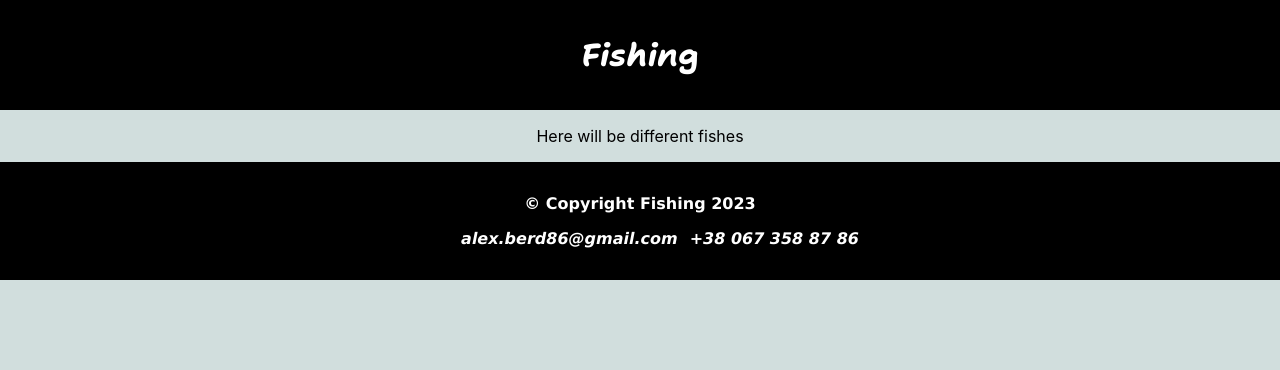
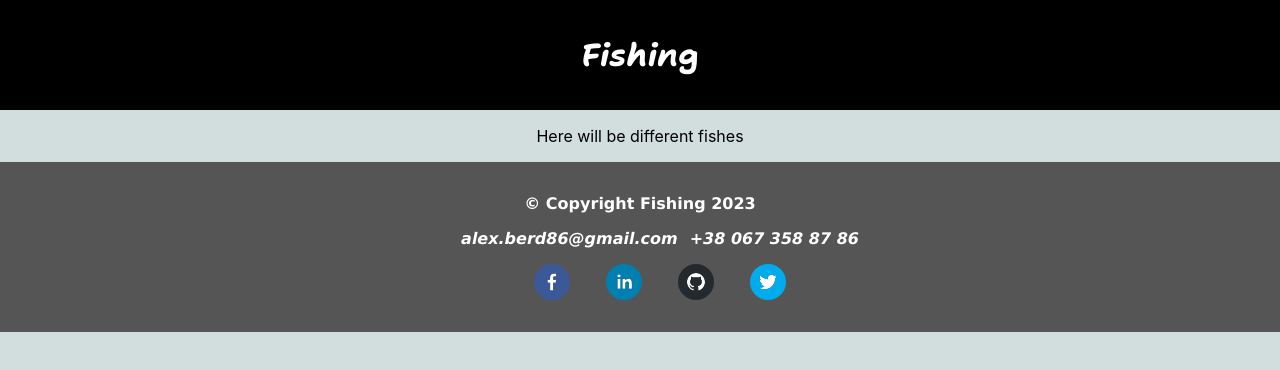
Before and after one commit to Oleksandr-Berd/fishing, a React (Create React App) app in the folder frontend/: page /fishes in a window 1280 px wide. Shown: the top 370 px of the page. Built offline with nearby package versions, Linux system fonts and the light colour scheme.

Commit message:
add soc networks in footer

```diff
--- a/frontend/src/Components/Footer/Footer.jsx
+++ b/frontend/src/Components/Footer/Footer.jsx
@@ -1,3 +1,6 @@
+import { SocialIcon } from "react-social-icons";
+import React from "react";
+
 import css from "./Footer.module.css";
 
 export const Footer = () => {
@@ -13,6 +16,36 @@ export const Footer = () => {
             <a href="tel:+380673588786">+38 067 358 87 86</a>
           </li>
         </ul>
+        <ul className={css.socList}>
+          <li className={css.socItem}>
+            <SocialIcon
+              url="https://www.facebook.com/sasha.berdichevsky"
+              style={{ width: 36, height: 36 }}
+              fgColor="#fff"
+            />
+          </li>
+          <li className={css.socItem}>
+            <SocialIcon
+              url="https://www.linkedin.com/in/oleksandr-berdychevskyi-83336761/"
+              style={{ width: 36, height: 36 }}
+              fgColor="#fff"
+            />
+          </li>
+          <li className={css.socItem}>
+            <SocialIcon
+              url="https://github.com/Oleksandr-Berd"
+              style={{ width: 36, height: 36 }}
+              fgColor="#fff"
+            />
+          </li>
+          <li className={css.socItem}>
+            <SocialIcon
+              url="https://twitter.com/UaBerd"
+              style={{ width: 36, height: 36 }}
+              fgColor="#fff"
+            />
+          </li>
+        </ul>
       </address>
     </footer>
   );
--- a/frontend/src/Components/Footer/Footer.module.css
+++ b/frontend/src/Components/Footer/Footer.module.css
@@ -1,5 +1,5 @@
 footer {
-  background: #000;
+  background: #555;
   color: #fff;
   padding: 16px;
   font-weight: 800;
@@ -29,3 +29,14 @@ a {
   color: #fff;
   font-size: 16px;
 }
+
+.socList {
+  list-style-type: none;
+  display: flex;
+  flex-direction: row;
+  justify-content: center;
+}
+
+.socList > li:not(:last-child) {
+  margin-right: 36px;
+}
--- a/package.json
+++ b/package.json
@@ -37,6 +37,7 @@
     "nodemon": "^2.0.20",
     "path": "^0.12.7",
     "react-loader-spinner": "^5.3.4",
+    "react-social-icons": "^5.15.0",
     "react-toastify": "^9.1.1"
   }
 }
```
Also changed, not shown: 1 other file (tests, documents, lock files or other folders).
